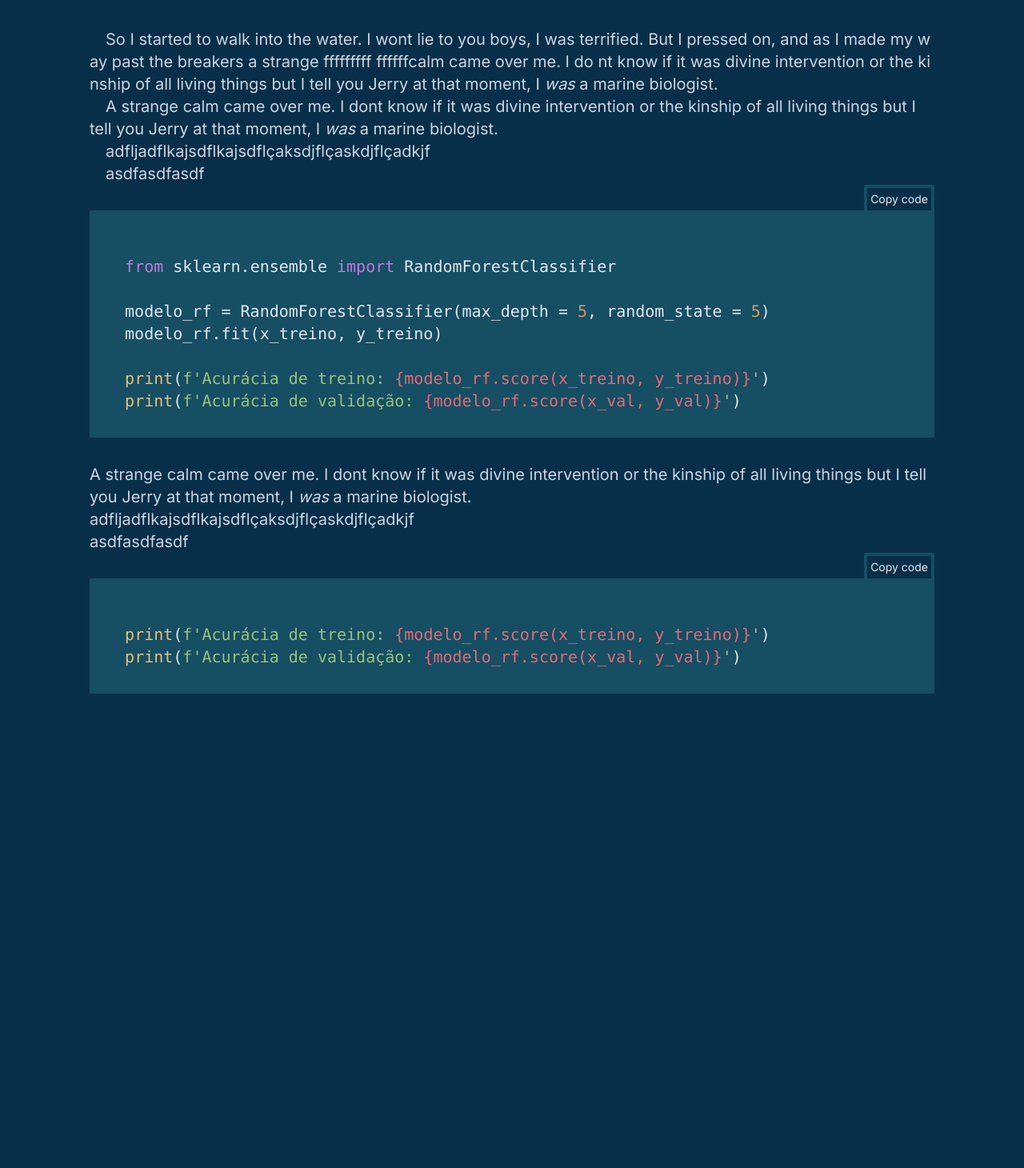
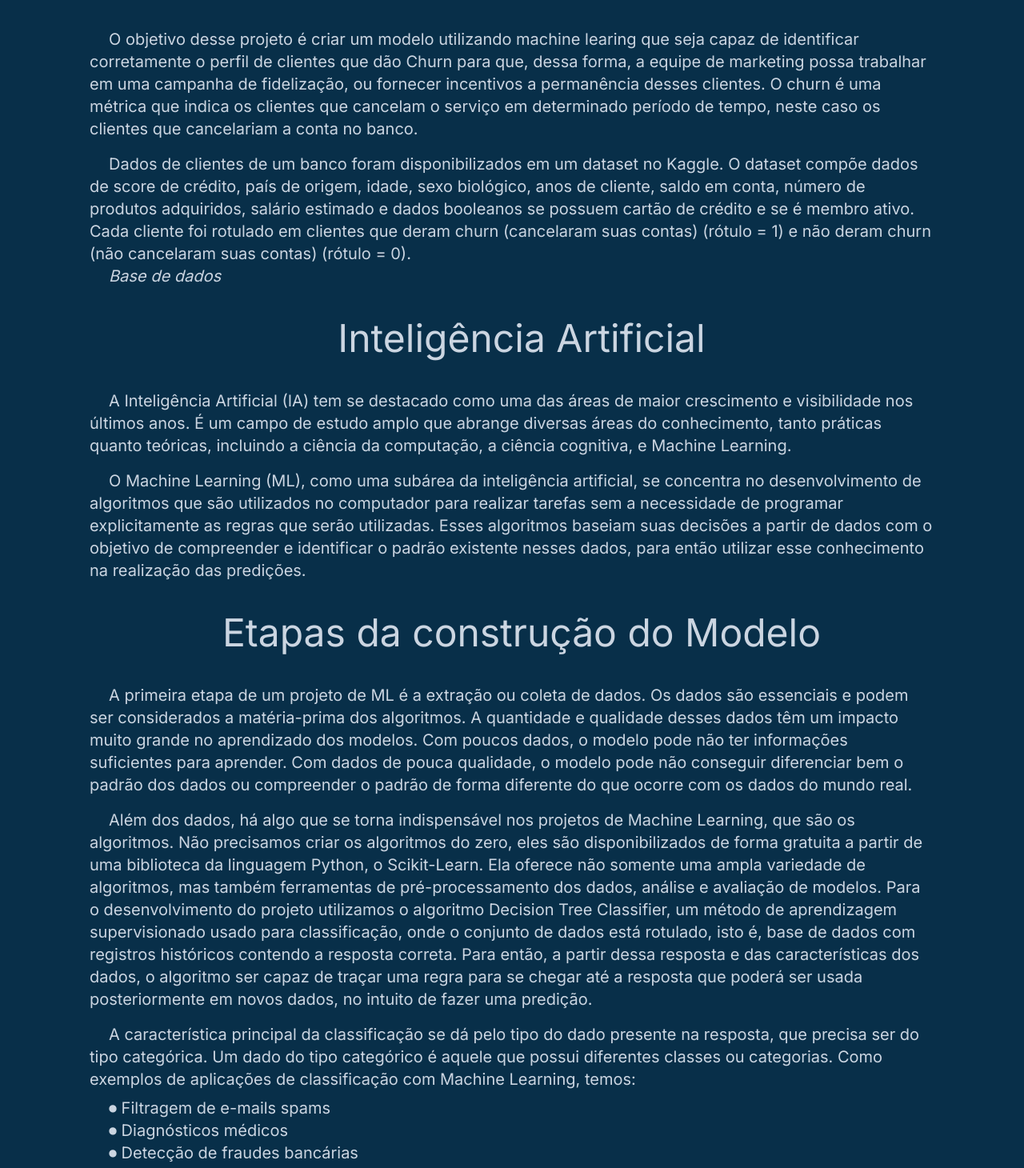
Before and after one commit to mcalsing/site-previtech, a Next.js app: page /about in a window 1280 px wide. Shown: the part 190-1650 px from the top of the page at 80% size. Before the commit the page ends 1089 px from the top, so only its background shows below. Built offline with nearby package versions, Linux system fonts and the light colour scheme.

Commit message:
Alterado sobre Marcelo e João. Adicionado texto sobre o projeto no /about

```diff
--- a/src/app/about/page.js
+++ b/src/app/about/page.js
@@ -1,96 +1,62 @@
 "use client";
-import React from 'react';
-import hljs from 'highlight.js/lib/core';
-import python from 'highlight.js/lib/languages/python';
-import 'highlight.js/styles/atom-one-dark.css';
-import { useState } from 'react';
 
-hljs.registerLanguage('python', python);
-
-const CodeBlock = ({ language, children }) => {
-  // Highlight the code using the provided language
-  const highlightedCode = hljs.highlight(children, { language }).value;
-
-  // Render the highlighted code within a pre tag
-  return (
-    <pre dangerouslySetInnerHTML={{ __html: highlightedCode }} />
-  );
-};
 
 export default function About() {
-  const [textToCopy, setTextToCopy] = useState("Texto para copiar");
-  const [showCopiedText1, setShowCopiedText1] = useState(false);
-  const [showCopiedText2, setShowCopiedText2] = useState(false);
-  const [showCopiedText3, setShowCopiedText3] = useState(false);
-  const [showCopiedText4, setShowCopiedText4] = useState(false);
-
-  const handleCopy = (texto, board) => {
-    if (board === "board1") setShowCopiedText1(true);
-    else setShowCopiedText2(true);
-
-    setTimeout(() => {
-      setShowCopiedText1(false);
-      setShowCopiedText2(false);
-    }, 400);
-
-    setTextToCopy(texto);
-    navigator.clipboard.writeText(texto);
-  };
-
-  const code = `
-  from sklearn.ensemble import RandomForestClassifier
-
-  modelo_rf = RandomForestClassifier(max_depth = 5, random_state = 5)
-  modelo_rf.fit(x_treino, y_treino)
-
-  print(f'Acurácia de treino: {modelo_rf.score(x_treino, y_treino)}')
-  print(f'Acurácia de validação: {modelo_rf.score(x_val, y_val)}')`;
-
-  const codetesteee = `
-  print(f'Acurácia de treino: {modelo_rf.score(x_treino, y_treino)}')
-  print(f'Acurácia de validação: {modelo_rf.score(x_val, y_val)}')`;
-
   return (
     <main className="lg:pl-28 lg:pr-28 pt-12 2xl:pl-64 2xl:pr-64 md:text-xl text-sm text-slate-300 flex flex-col items-center">
-      <h1 className="text-5xl pb-10">Construindo o modelo</h1>
-      <div className="flex flex-col bg-sky-950">
-        <div className="indent-5 flex flex-col">
-          <p className="break-all">So I started to walk into the water. I wont lie to you boys, I was
-          terrified. But I pressed on, and as I made my way past the breakers
-          a strange fffffffff                ffffffcalm came over me. I do
-          nt know if it was divine intervention
-          or the kinship of all living things but I tell you Jerry at that moment,
-          I <em>was</em> a marine biologist.</p>
-
-
-          <p>A strange calm came over me. I dont know if it was divine intervention
-          or the kinship of all living things but I tell you Jerry at that moment,
-          I <em>was</em> a marine biologist.</p>
-
-          adfljadflkajsdflkajsdflçaksdjflçaskdjflçadkjf
-          <p>asdfasdfasdf</p>
-        </div>
-        <div className="bg-cyan-900 text-slate-200 w-full pb-8 rounded-sm pl-5 mb-8 mt-8 relative">
-          {/* <p className="absolute -top-8 right-28 text-lg text-green-600 font-bold animate-ping">✓</p> */}
-            {showCopiedText1 && <p className="absolute -top-8 right-24 text-lg text-green-600 font-bold animate-ping">✓</p>}
-          <button>
-            <span onClick={() => handleCopy(code, "board1")} className="absolute -top-8 right-0 border-4 border-cyan-900 text-sm rounded-sm p-1 hover:bg-cyan-900">Copy code</span>
-          </button>
-            <CodeBlock language="python">{code}</CodeBlock>
-        </div>
-        <p>A strange calm came over me. I dont know if it was divine intervention
-          or the kinship of all living things but I tell you Jerry at that moment,
-          I <em>was</em> a marine biologist.</p>
-
-        adfljadflkajsdflkajsdflçaksdjflçaskdjflçadkjf
-        <p>asdfasdfasdf</p>
-        <div className="bg-cyan-900 text-slate-200 w-full pb-8 rounded-sm pl-5 mb-8 mt-8 relative">
-          {showCopiedText2 && <p className="absolute -top-8 right-24 text-lg text-green-600 font-bold animate-ping">✓</p>}
-          <button>
-            <span onClick={() => handleCopy(codetesteee, "board2")} className="absolute -top-8 right-0 border-4 border-cyan-900 text-sm rounded-sm p-1 hover:bg-cyan-900">Copy code</span>
-          </button>
-          <CodeBlock language="python">{codetesteee}</CodeBlock>
-        </div>
+      <h1 className="text-5xl pb-10">Introdução</h1>
+      <div className="flex flex-col indent-6">
+        <p>
+          O objetivo desse projeto é criar um modelo utilizando machine learing que seja capaz de identificar corretamente o perfil de clientes que dão Churn para
+          que, dessa forma, a equipe de marketing possa trabalhar em uma campanha de fidelização, ou fornecer incentivos a permanência desses clientes. O churn
+          é uma métrica que indica os clientes que cancelam o serviço em determinado período de tempo, neste caso os clientes que cancelariam a conta no banco.
+        </p>
+        <p className="p-2"></p>
+        <p>
+          Dados de clientes de um banco foram disponibilizados em um dataset no Kaggle. O dataset compõe dados de score de crédito, país de origem, idade, sexo biológico,
+          anos de cliente, saldo em conta, número de produtos adquiridos, salário estimado e dados booleanos se possuem cartão de crédito e se é membro ativo. Cada cliente
+          foi rotulado em clientes que deram churn (cancelaram suas contas) (rótulo = 1) e não deram churn (não cancelaram suas contas) (rótulo = 0).
+        </p>
+        <i><a href='//github.com/mcalsing/predict-churn-clients/blob/main/churn.csv' className="hover:text-sky-700" target="_blank">Base de dados</a></i>
+        <h1 className="text-5xl pb-10 pt-10 flex flex-col items-center">Inteligência Artificial</h1>
+        <p>
+          A Inteligência Artificial (IA) tem se destacado como uma das áreas de maior crescimento e visibilidade nos últimos anos. É um campo de estudo amplo que abrange
+          diversas áreas do conhecimento, tanto práticas quanto teóricas, incluindo a ciência da computação, a ciência cognitiva, e Machine Learning.
+        </p>
+        <p className="p-2"></p>
+        <p>
+          O Machine Learning (ML), como uma subárea da inteligência artificial, se concentra no desenvolvimento de algoritmos que são utilizados no computador para realizar
+          tarefas sem a necessidade de programar explicitamente as regras que serão utilizadas. Esses algoritmos baseiam suas decisões a partir de dados com o objetivo de
+          compreender e identificar o padrão existente nesses dados, para então utilizar esse conhecimento na realização das predições.
+        </p>
+        <h1 className="text-5xl pb-10 pt-10 flex flex-col items-center">Etapas da construção do Modelo</h1>
+        <p>
+          A primeira etapa de um projeto de ML é a extração ou coleta de dados. Os dados são essenciais e podem ser considerados a matéria-prima dos algoritmos.
+          A quantidade e qualidade desses dados têm um impacto muito grande no aprendizado dos modelos. Com poucos dados, o modelo pode não ter informações suficientes
+          para aprender. Com dados de pouca qualidade, o modelo pode não conseguir diferenciar bem o padrão dos dados ou compreender o padrão de forma diferente do que
+          ocorre com os dados do mundo real.
+        </p>
+        <p className="p-2"></p>
+        <p>
+          Além dos dados, há algo que se torna indispensável nos projetos de Machine Learning, que são os algoritmos. Não precisamos criar os algoritmos do zero, eles
+          são disponibilizados de forma gratuita a partir de uma biblioteca da linguagem Python, o Scikit-Learn. Ela oferece não somente uma ampla variedade de algoritmos,
+          mas também ferramentas de pré-processamento dos dados, análise e avaliação de modelos. Para o desenvolvimento do projeto utilizamos o algoritmo Decision Tree
+          Classifier, um método de aprendizagem supervisionado usado para classificação, onde o conjunto de dados está rotulado, isto é, base de dados com registros
+          históricos contendo a resposta correta. Para então, a partir dessa resposta e das características dos dados, o algoritmo ser capaz de traçar uma regra para se
+          chegar até a resposta que poderá ser usada posteriormente em novos dados, no intuito de fazer uma predição.
+        </p>
+        <p className="p-2"></p>
+        <p>
+          A característica principal da classificação se dá pelo tipo do dado presente na resposta, que precisa ser do tipo categórica. Um dado do tipo categórico é aquele
+          que possui diferentes classes ou categorias. Como exemplos de aplicações de classificação com Machine Learning, temos:
+        </p>
+        <p className="p-1"></p>
+        <ul>
+          <li>⏺ Filtragem de e-mails spams</li>
+          <li>⏺ Diagnósticos médicos</li>
+          <li>⏺ Detecção de fraudes bancárias</li>
+        </ul>
+        <p className="p-2"></p>
       </div>
     </main>
   );
--- a/src/utils/mocks.ts
+++ b/src/utils/mocks.ts
@@ -11,9 +11,9 @@ export const integrantes = [
   {
     nome: "Marcelo Calsing",
     imagem: "/marcelo3.png",
-    funcao: "React | Node.js | JavaScript | Python | Java",
+    funcao: "React | Node | JavaScript | Python | Java",
     sobre:
-      "Lorem Ipsum is simply dummy text of the printing and typesetting industry. Lorem Ipsum has been the industry's standard dummy text ever since the 1500s, when an unknown printer took a galley of type and scrambled it to make a type specimen book.",
+      "Concluí um curso de Desenvolvimento Full Stack com duração de um ano, totalizando aproximadamente 1500 horas de aula. Durante minha formação, adquiri conhecimentos em JavaScript, React, Node e Python, e mais recentemente, através do programa Entra21, me aprofundei na linguagem Java.",
     github: "//github.com/mcalsing",
     linkedin: "//linkedin.com/in/marcelocalsing",
   },
@@ -31,7 +31,7 @@ export const integrantes = [
     imagem: "/joao3.png",
     funcao: "Java | JavaScript | Python",
     sobre:
-      "Lorem Ipsum is simply dummy text of the printing and typesetting industry. Lorem Ipsum has been the industry's standard dummy text ever since the 1500s, when an unknown printer took a galley of type and scrambled it to make a type specimen book.",
+      "Recentemente conclui minha formação técnica em Ciência de Dados, e através de projetos em equipes e individuais, adquiri experiência nas linguagens Java, JavaScript, Python, HTML e CSS, além de Trabalhar com MySql. Atualmente estou em processo de evolução, para futuramente me tornar um Desenvolvedor Full Stack.",
     github: "//github.com/Joao-TeKa",
     linkedin: "//linkedin.com/in/joãoguilhermeropke",
   },
```
